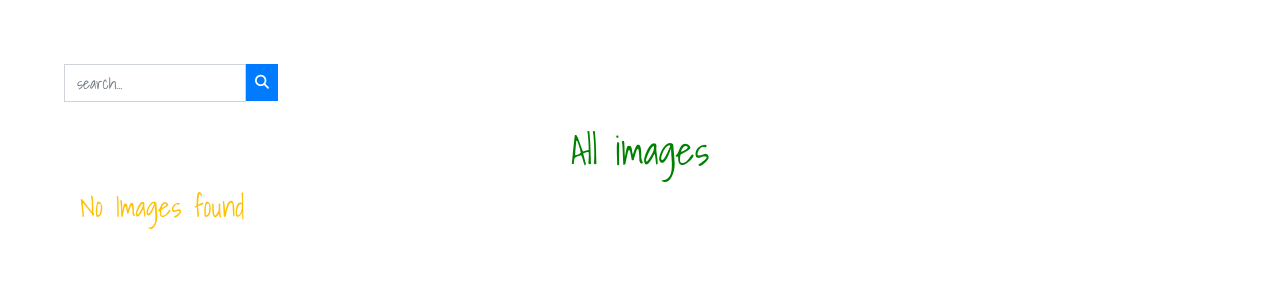
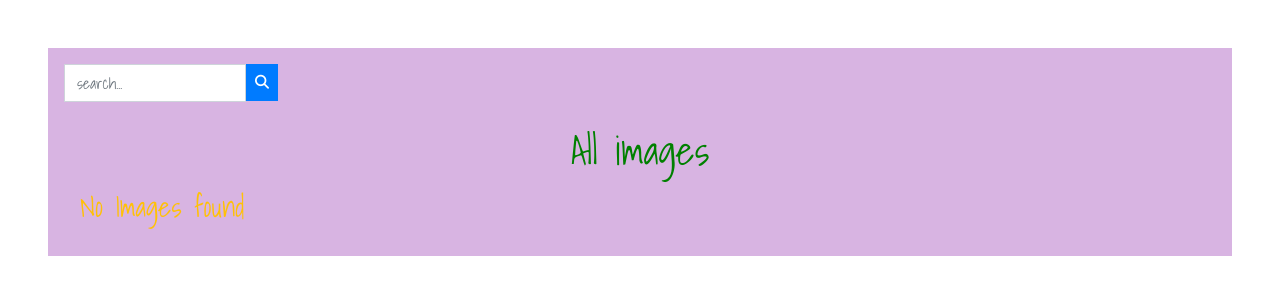
Before and after one commit to haimy254/gallary, a Django app: page /show_images/ in a window 1280 px wide. Shown: the part 56-356 px from the top of the page. Run offline with Django 4.2, Linux system fonts and the light colour scheme; data that the repository does not hold is empty; parts of the project's set-up code (start-up, migrations or seed data) failed here and were passed over; some libraries are stand-ins or nearby versions.

Commit message:
changed all image background color

```diff
--- a/pics/static/css/index.css
+++ b/pics/static/css/index.css
@@ -76,3 +76,7 @@ body {
 .background{
   background-color: #f8edeb;
 }
+
+.p-3{
+   background-color:  #d8b4e2;
+}
--- a/pics/templates/show_images.html
+++ b/pics/templates/show_images.html
@@ -1,6 +1,6 @@
 {%extends 'base.html'%} {% block content %}
 
-<div class="p-3">
+<div class="p-3" >
   <form action="{% url 'search'%}" method="POST">
     <div class="input-group">
       <div class="form-outline">
```
